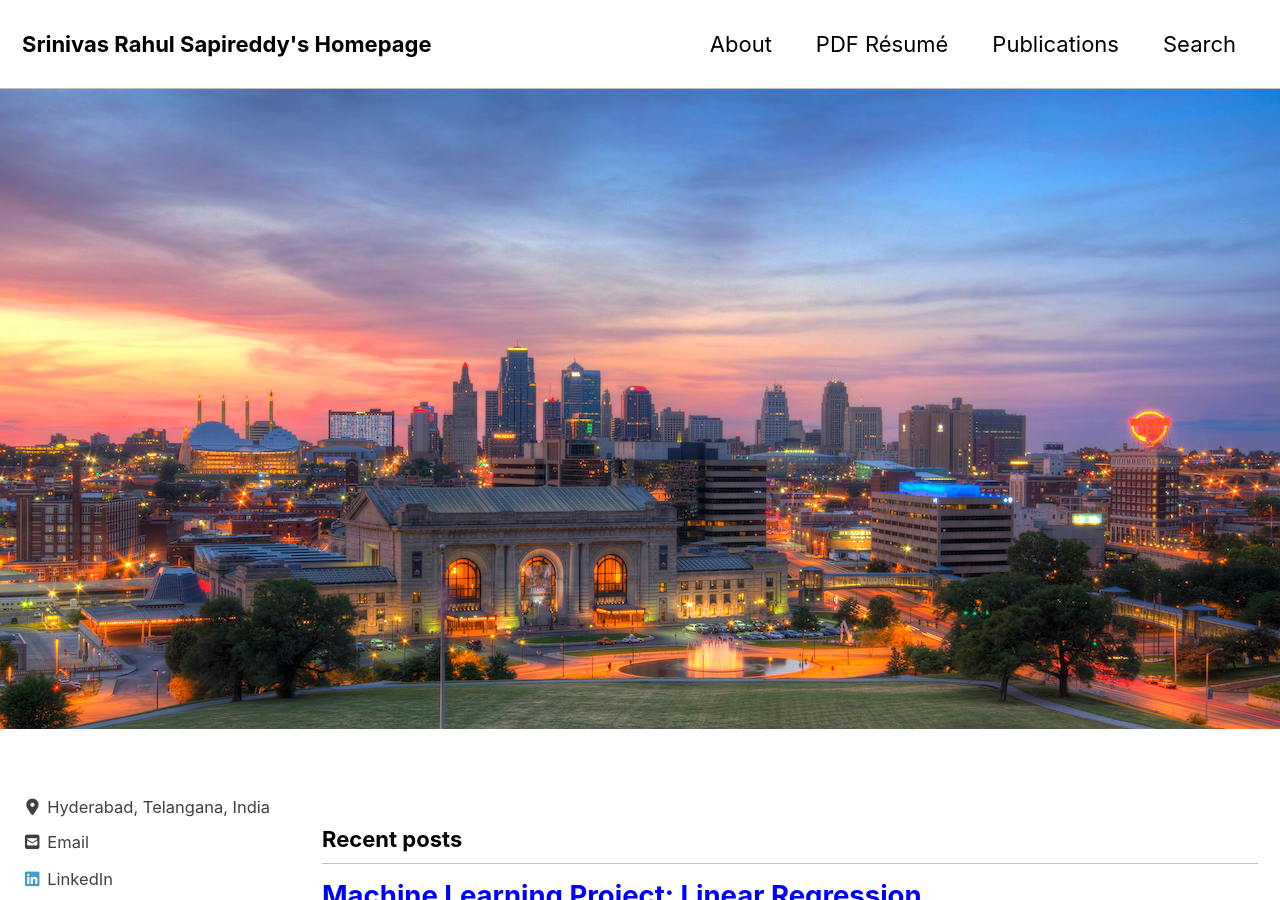
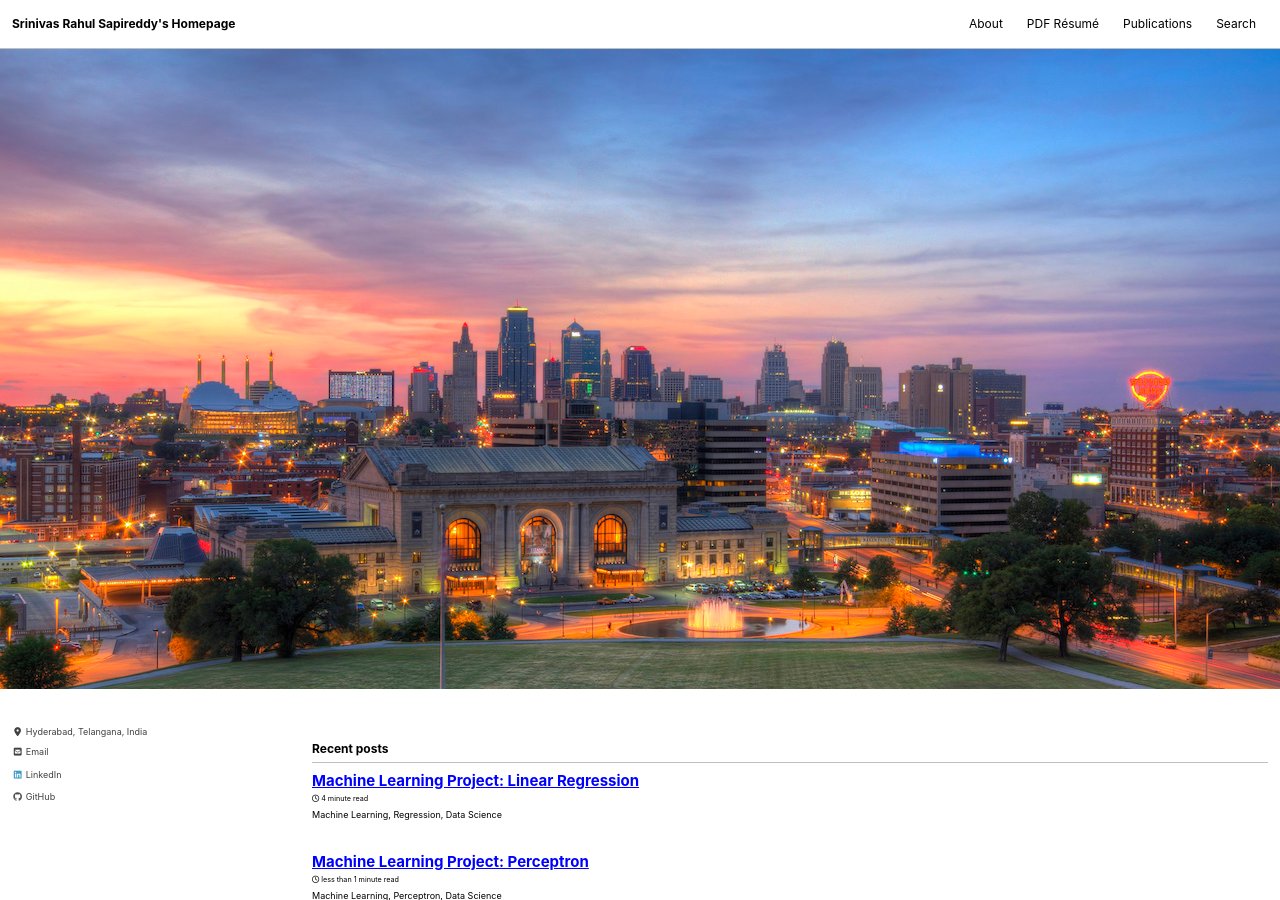
Before and after one commit to srsapireddy/srsapireddy.github.io, a Jekyll site: the page built from index.html, in a window 1280 px wide and 900 px high. Built offline with Jekyll 4.4.1, drawn with Linux system fonts in a browser that asks for light colours; cached includes are drawn as plain includes; nearby versions of some CDN libraries; the list of posts is cut into pages by our own code.

Commit message:
font changes

```diff
--- a/_sass/minimal-mistakes/_reset.scss
+++ b/_sass/minimal-mistakes/_reset.scss
@@ -8,18 +8,18 @@ html {
   /* apply a natural box layout model to all elements */
   box-sizing: border-box;
   background-color: $background-color;
-  font-size: 16px;
+  font-size: 12px;
 
   @include breakpoint($medium) {
-    font-size: 18px;
+    font-size: 12px;
   }
 
   @include breakpoint($large) {
-    font-size: 20px;
+    font-size: 12px;
   }
 
   @include breakpoint($x-large) {
-    font-size: 22px;
+    font-size: 12px;
   }
 
   -webkit-text-size-adjust: 100%;
```
